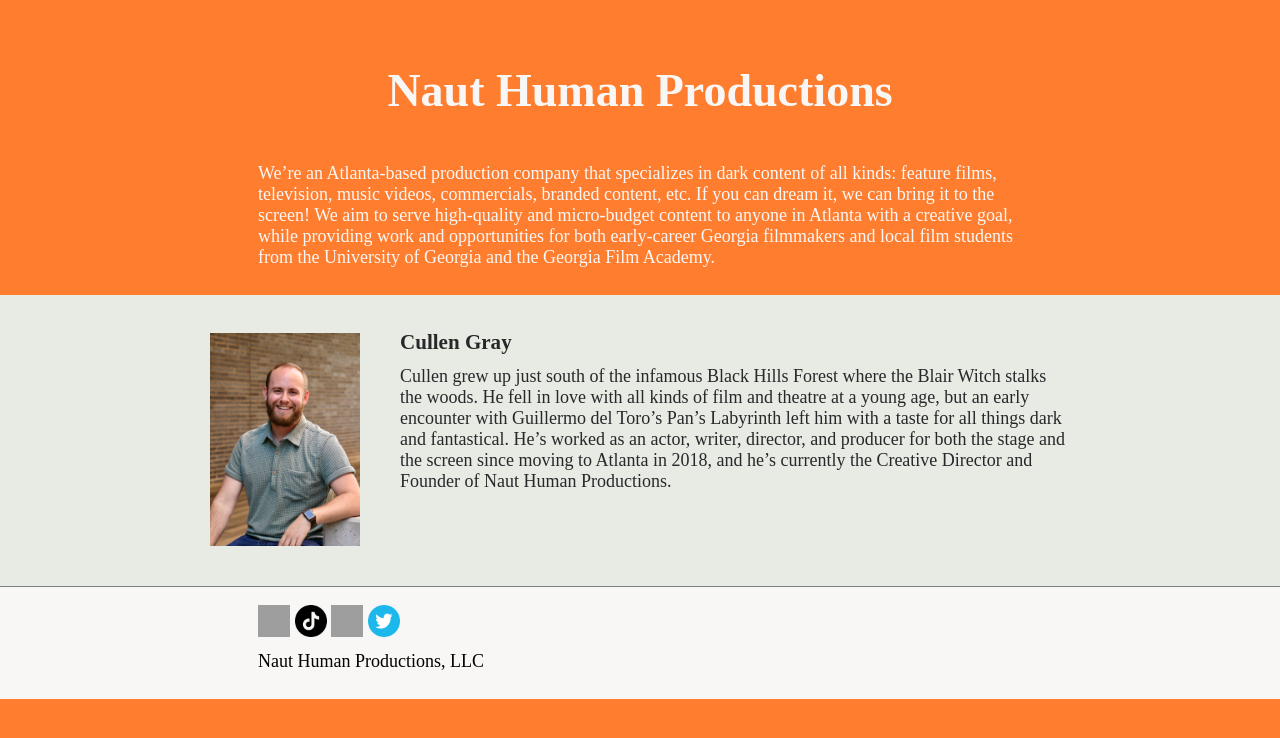
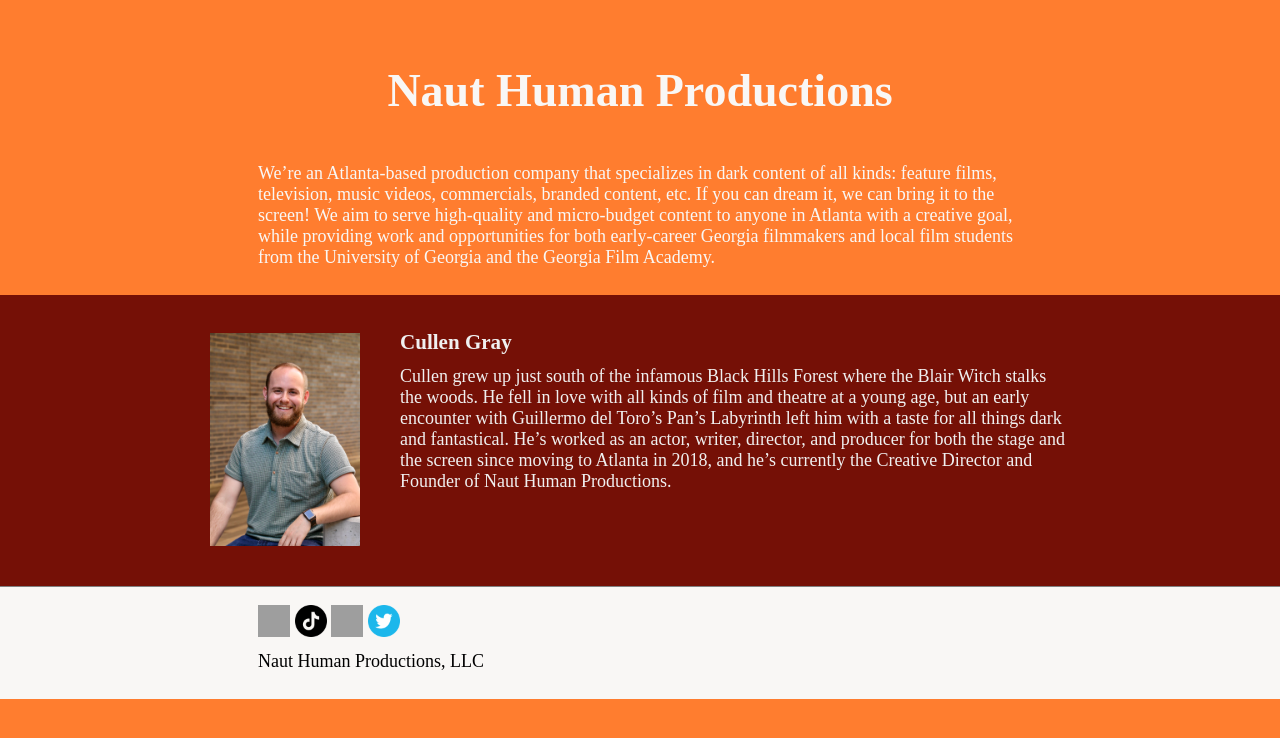
Before and after one commit to nauthuman/nauthuman.github.io, a Jekyll site: the page built from sample.html, in a window 1280 px wide. Shown: the top 738 px of the page. Built offline with Jekyll 4.4.1, drawn with Linux system fonts in a browser that asks for light colours; some web fonts are replaced.

Commit message:
Update sample1.html

```diff
--- a/_includes/sample1.html
+++ b/_includes/sample1.html
@@ -3,7 +3,8 @@
     display: flex;
     align-items: center;
     justify-content: center;
-    background-color: #E8EBE4;
+    background-color: #751006;
+    /* https://coolors.co/101010-1f0021-2d031d-3c0518-4a0814-580b0f-670d0b-751006-f0f0f0 */
   }
   div.feature {
     display: flex;
@@ -16,23 +17,23 @@
     padding: 35px 20px;
   }
   div.feature p {
-    color: #28282B;
-    background-color: #E8EBE4;
+    color: #f0f0f0;
+    background-color: #751006;
     padding: 0em 0em 0.5em 0em;
   }
   div.feature h3 {
-    color: #28282B;
-    background-color: #E8EBE4;
+    color: #f0f0f0;
+    background-color: #751006;
     padding: 0em 0em 0.5em 0em;
   }
   div.feature h1 {
-    color: #28282B;
-    background-color: #E8EBE4;
+    color: #f0f0f0;
+    background-color: #751006;
     padding: 0em 0em 0.5em 0em;
   }
   div.feature h2 {
-    color: #28282B;
-    background-color: #E8EBE4;
+    color: #f0f0f0;
+    background-color: #751006;
     padding: 0em 0em 0.5em 0em;
   }
   div.feature-image img {
```
